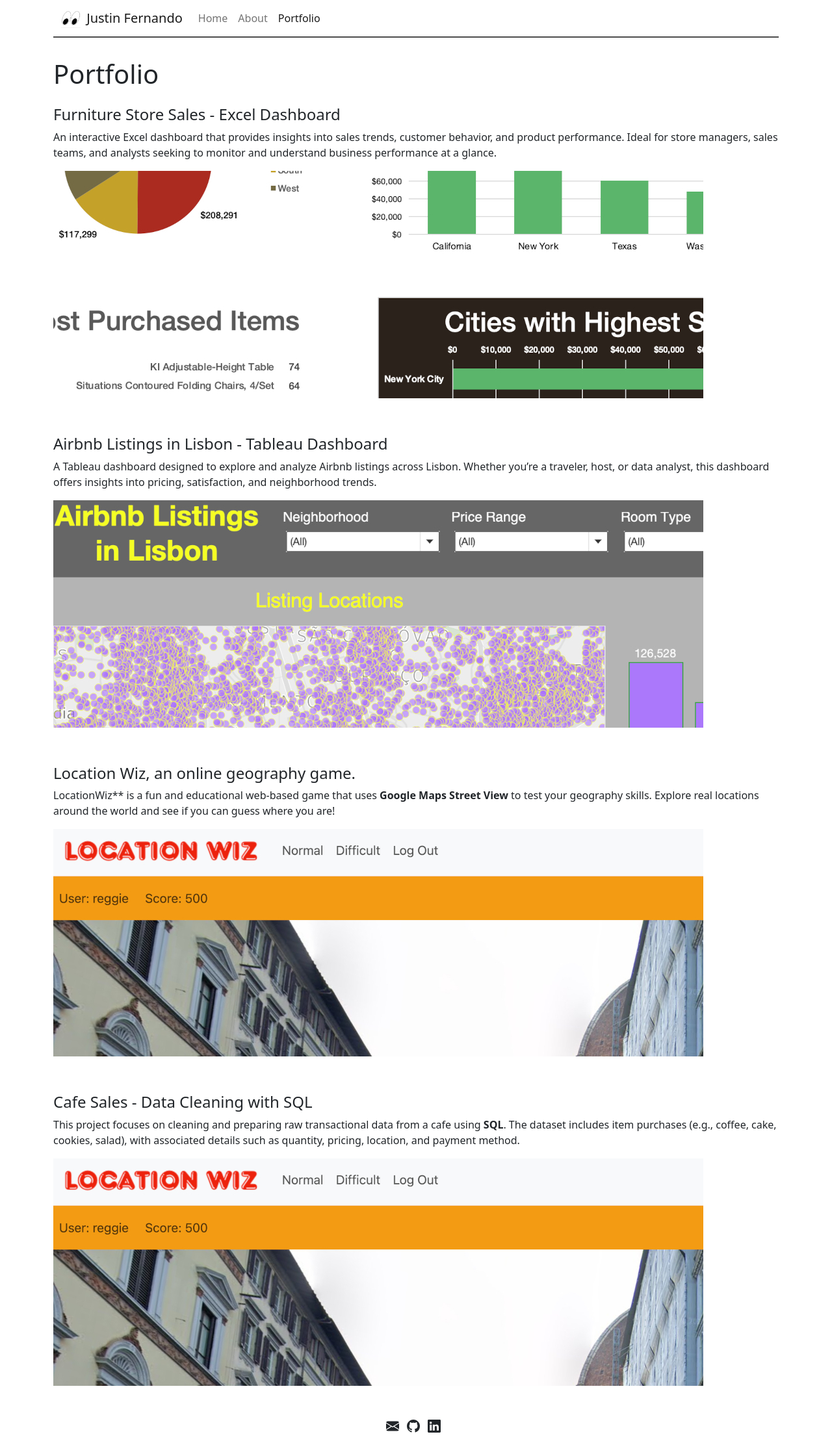
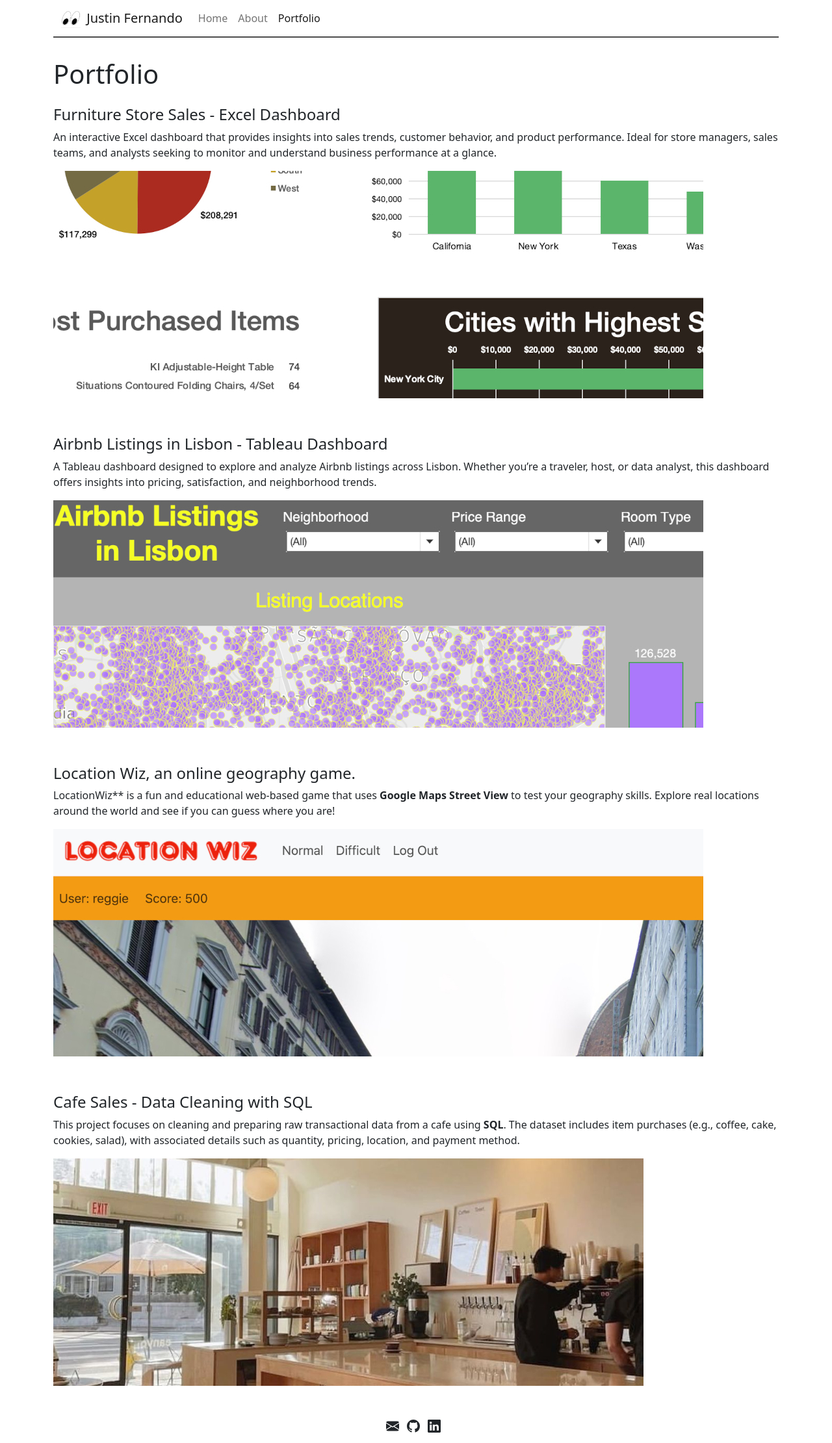
Before and after one commit to jfernando-work/jfernando-work.github.io, a Jekyll site: the page built from portfolio.md, in a window 1280 px wide. Shown: the whole page at 65% size. Built offline with Jekyll 4.4.1, drawn with Linux system fonts in a browser that asks for light colours.

Commit message:
update cafe image

```diff
--- a/portfolio.md
+++ b/portfolio.md
@@ -30,4 +30,4 @@ LocationWiz** is a fun and educational web-based game that uses **Google Maps St
 
 This project focuses on cleaning and preparing raw transactional data from a cafe using **SQL**. The dataset includes item purchases (e.g., coffee, cake, cookies, salad), with associated details such as quantity, pricing, location, and payment method.
 
-![Cafe Sales - Data Cleaning with SQL]({{site.baseurl}}/assets/images/sample_portfolio/LocationWiz.jpg)
+![Cafe Sales - Data Cleaning with SQL]({{site.baseurl}}/assets/images/sample_portfolio/cafe.jpg)
```
Also changed, not shown: assets/images/sample_portfolio/cafe.jpg (added).
